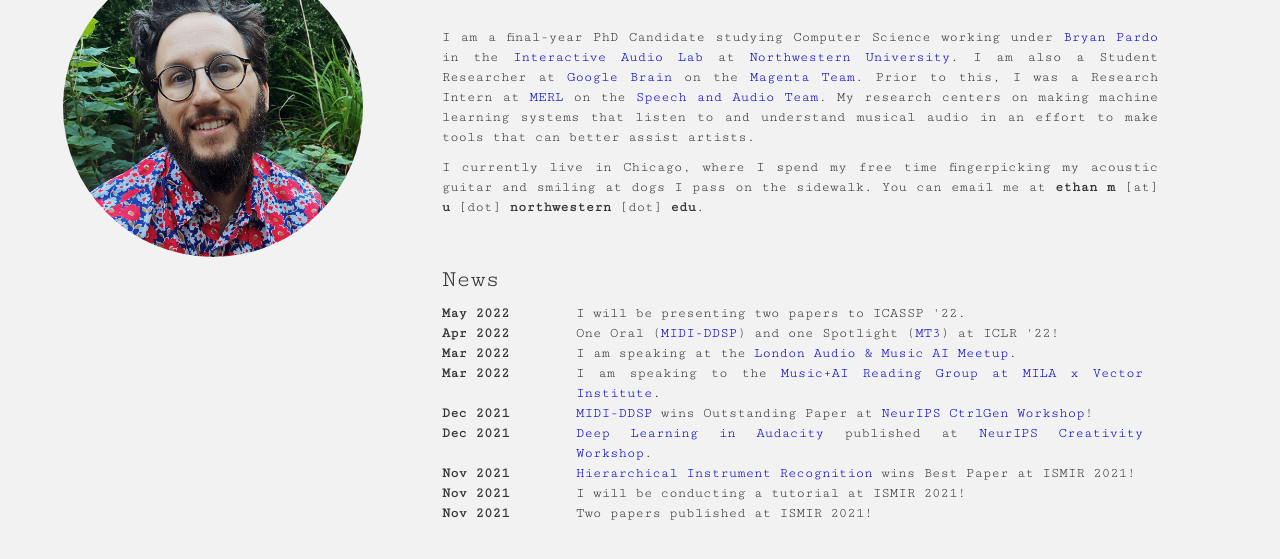
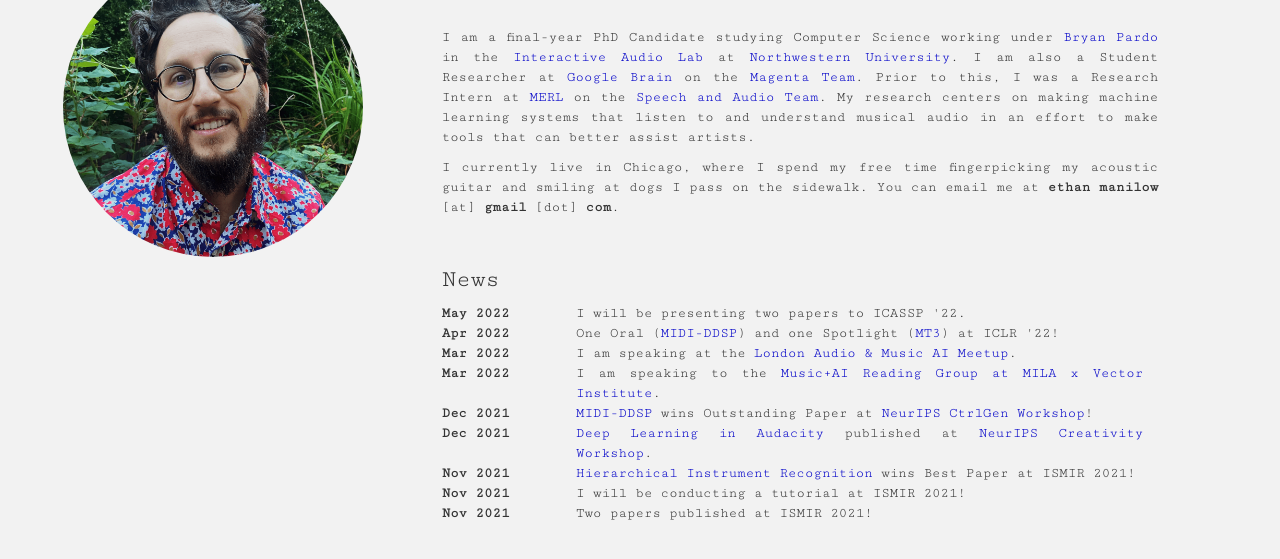
Before and after one commit to ethman/ethman.github.io, a plain HTML site: page index.html in a window 1280 px wide. Shown: the part 113-672 px from the top of the page. Drawn offline with nearby package versions, Linux system fonts and the light colour scheme.

Commit message:
Update index.html

```diff
--- a/index.html
+++ b/index.html
@@ -73,7 +73,7 @@
             <p>
                 I currently live in Chicago, where I spend my free time fingerpicking my acoustic guitar
                 and smiling at dogs I pass on the sidewalk.
-                You can email me at <b>ethan m</b> [at] <b>u</b> [dot] <b>northwestern</b> [dot] <b>edu</b>.
+                You can email me at <b>ethan manilow</b> [at] <b>gmail</b> [dot] <b>com</b>.
             </p>
             <br />
 
```
